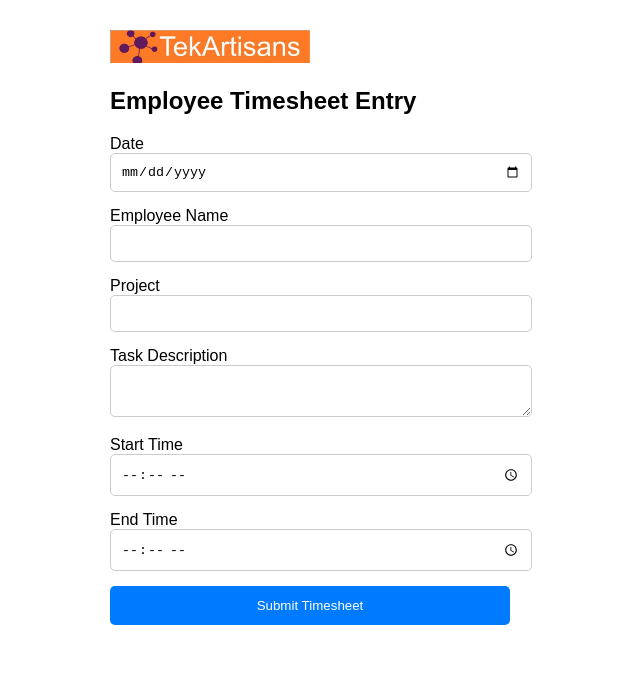
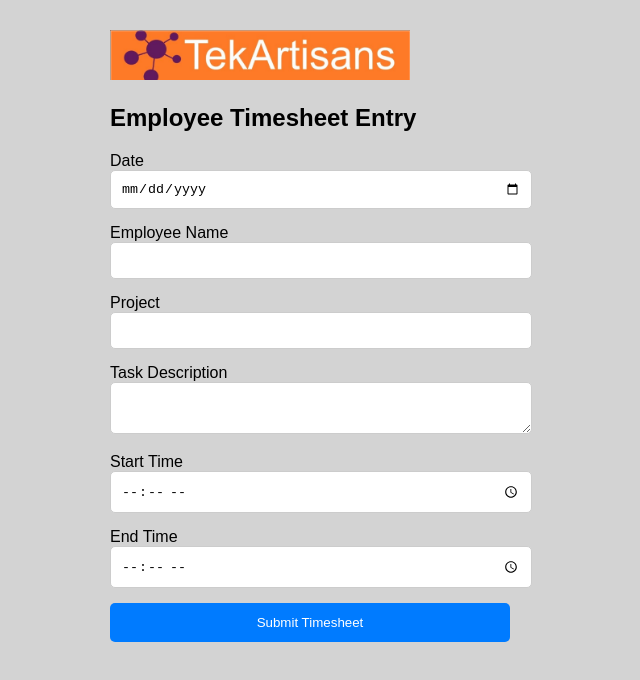
Before and after one commit to ranjeeth-hue/ranjeeth-hue-TekArtisans-TimeSheet-Entry, a plain HTML site: page index.html in a window 1280 px wide. Shown: the whole page, without its empty margins (330-970 px from the left). Drawn offline with Linux system fonts and the light colour scheme.

Commit message:
index.html

```diff
--- a/index.html
+++ b/index.html
@@ -31,9 +31,9 @@
     }
   </style>
 </head>
-<body background-color:#D3D3D3>
+<body style="background-color: #D3D3D3;">
 
-    <img src="images/TekArtisansLogo.png" style="max-width:200px; height:auto;">
+    <img src="images/TekArtisansLogo.png" style="max-width:300px; height:auto;" alt="Timesheet Image">
 
 
 
```
